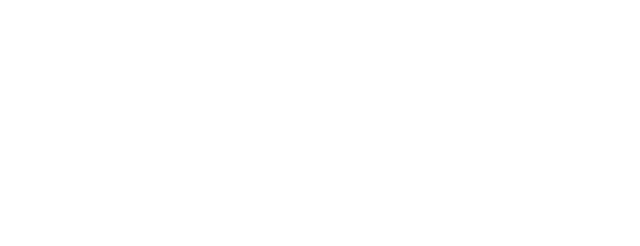
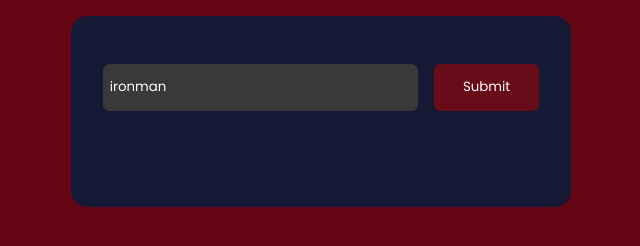
Before and after one commit to IkaMastera/marvel-api-app-js, a plain HTML site: page index.html in a window 1280 px wide. Shown: the whole page, without its empty margins (319-959 px from the left). Drawn offline with Linux system fonts and the light colour scheme.

Commit message:
add: structure and styles

```diff
--- a/index.html
+++ b/index.html
@@ -4,9 +4,24 @@
     <meta charset="UTF-8" />
     <meta name="viewport" content="width=device-width, initial-scale=1.0" />
     <link rel="stylesheet" href="style.css" />
+    <link rel="preconnect" href="https://fonts.googleapis.com" />
+    <link rel="preconnect" href="https://fonts.gstatic.com" crossorigin />
+    <link
+      href="https://fonts.googleapis.com/css2?family=Poppins:ital,wght@0,100;0,200;0,300;0,400;0,500;0,600;0,700;0,800;0,900;1,100;1,200;1,300;1,400;1,500;1,600;1,700;1,800;1,900&display=swap"
+      rel="stylesheet"
+    />
     <title>Document</title>
   </head>
   <body>
+    <div class="container">
+      <div class="input-container">
+        <input class="input-box" type="text" value="ironman" id="input-box" />
+        <button class="button" id="submit-button">Submit</button>
+        <div class="list"></div>
+        <div class="display-container" id="show-container"></div>
+      </div>
+    </div>
+    <script src="api.js"></script>
     <script src="script.js"></script>
   </body>
 </html>
--- a/style.css
+++ b/style.css
@@ -2,4 +2,50 @@
   padding: 0;
   margin: 0;
   box-sizing: border-box;
+  font-family: "Poppins", sans-serif;
 }
+
+body {
+  background-color: #640614;
+}
+
+.container {
+  background-color: #161936;
+  width: 90%;
+  max-width: 500px;
+  margin: 0 auto;
+  padding: 3em 2em;
+  position: absolute;
+  transform: translateX(-50%);
+  left: 50%;
+  right: 50%;
+  top: 1em;
+  border-radius: 1em;
+}
+
+.input-container {
+  display: grid;
+  grid-template-columns: 9fr 3fr;
+  gap: 1em;
+}
+
+input {
+  padding: 1em 0.5em;
+  background-color: #3a3939;
+  color: #ffffff;
+  border: none;
+  border-radius: 0.5em;
+  outline: none;
+}
+
+button {
+  outline: none;
+  border: none;
+  background-color: #680c1a;
+  color: #ffffff;
+  border-radius: 0.5em;
+}
+
+.display-container {
+  padding: 1em;
+}
```
Also changed, not shown: api.js (added).
